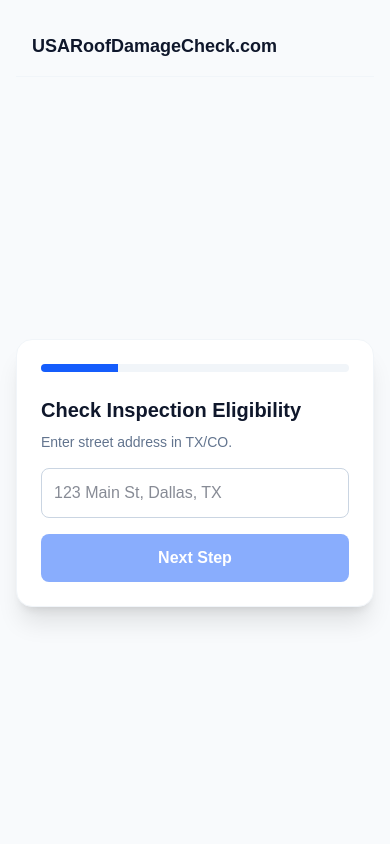
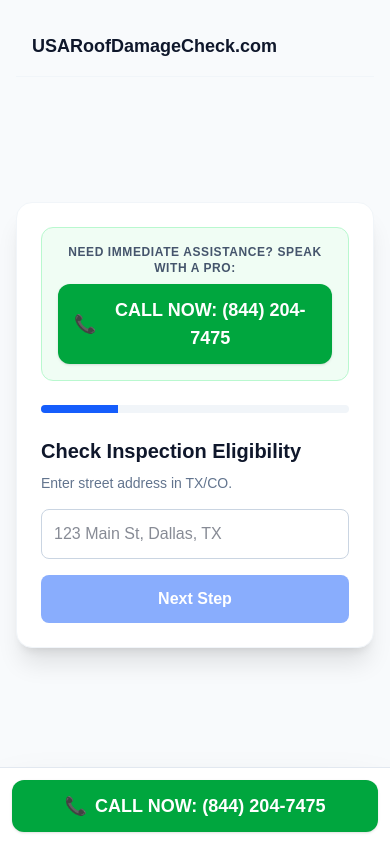
Before and after one commit to dili7899-rgb/roofing-leadgen, a Next.js app: page / in a window 390 px wide. Shown: the top 844 px of the page. Built offline with nearby package versions, Linux system fonts and the light colour scheme.

Commit message:
Update page with new phone number

```diff
--- a/app/page.tsx
+++ b/app/page.tsx
@@ -47,16 +47,38 @@ export default function HomePage() {
 
   return (
     // Removed justify-between to prevent awkward spacing, using standard flex-col
-    <main className="min-h-screen bg-slate-50 flex flex-col p-4">
+    <main className="min-h-screen bg-slate-50 flex flex-col p-4 pb-24 md:pb-4">
 
-      {/* HEADER SECTION (Optional but recommended) */}
-      <header className="max-w-7xl mx-auto w-full py-4 px-4 flex justify-between items-center border-b border-slate-100 mb-10">
+      {/* HEADER SECTION */}
+      <header className="max-w-7xl mx-auto w-full py-4 px-4 flex justify-between items-center border-b border-slate-100 mb-6">
         <div className="font-bold text-lg text-slate-900">USARoofDamageCheck.com</div>
+        <a
+          href="tel:+18442047475"
+          className="hidden md:flex items-center gap-2 text-sm font-bold text-green-700 bg-green-50 border border-green-200 px-3 py-1.5 rounded-lg hover:bg-green-100 transition"
+        >
+          <span>📞</span>
+          <span>(844) 204-7475</span>
+        </a>
       </header>
 
       {/* MAIN CONTENT / FORM SECTION */}
-      <div className="flex-grow flex items-center justify-center py-10">
+      <div className="flex-grow flex items-center justify-center py-6">
         <div className="max-w-md w-full bg-white rounded-2xl shadow-xl p-6 border border-slate-100">
+
+          {/* TOP CLICK-TO-CALL BANNER */}
+          <div className="mb-6 p-4 bg-green-50 border border-green-200 rounded-xl text-center">
+            <p className="text-xs font-bold text-slate-600 uppercase tracking-wider mb-2">
+              Need Immediate Assistance? Speak With A Pro:
+            </p>
+            <a
+              href="tel:+18442047475"
+              className="flex items-center justify-center gap-2 w-full bg-green-600 hover:bg-green-700 text-white font-extrabold text-lg py-3 px-4 rounded-xl shadow transition"
+            >
+              <span>📞</span>
+              <span>CALL NOW: (844) 204-7475</span>
+            </a>
+          </div>
+
           {step < 5 && (
             <div className="w-full bg-slate-100 h-2 rounded-full mb-6 overflow-hidden">
               <div className="bg-blue-600 h-full transition-all duration-300" style={{ width: `${(step / 4) * 100}%` }}></div>
@@ -171,16 +193,38 @@ export default function HomePage() {
 
           {/* STEP 5 - Confirmation */}
           {step === 5 && (
-            <div className="text-center py-10">
+            <div className="text-center py-6">
               <div className="text-6xl mb-4">✅</div>
               <h2 className="text-2xl font-bold text-slate-900 mb-2">Request Confirmed!</h2>
-              <p className="text-slate-600 text-sm">An inspector will contact you shortly from a local number.</p>
+              <p className="text-slate-600 text-sm mb-6">An inspector will contact you shortly from a local number.</p>
+
+              <div className="bg-green-50 border border-green-200 rounded-xl p-4">
+                <p className="text-sm font-semibold text-green-900 mb-2">
+                  Want to speak with an agent right now?
+                </p>
+                <a
+                  href="tel:+18442047475"
+                  className="block w-full bg-green-600 hover:bg-green-700 text-white font-bold py-3 px-4 rounded-lg text-lg shadow transition"
+                >
+                  📞 Call Now: (844) 204-7475
+                </a>
+              </div>
             </div>
           )}
         </div>
       </div>
 
-      {/* OLD FOOTER AND DISCLAIMER REMOVED FROM HERE */}
+      {/* MOBILE STICKY CALL BAR */}
+      <div className="fixed bottom-0 left-0 right-0 bg-white border-t border-slate-200 p-3 shadow-2xl md:hidden z-50">
+        <a
+          href="tel:+18442047475"
+          className="flex items-center justify-center gap-2 w-full bg-green-600 active:bg-green-700 text-white font-bold py-3 rounded-xl text-lg shadow"
+        >
+          <span>📞</span>
+          <span>CALL NOW: (844) 204-7475</span>
+        </a>
+      </div>
+
     </main>
   );
 }
--- a/components/form/RoofingForm.tsx
+++ b/components/form/RoofingForm.tsx
@@ -33,7 +33,6 @@ export const RoofingForm: React.FC = () => {
 
     setIsSubmitting(true);
 
-    // Улавяне на ActiveProspect TrustedForm & Verisk Jornaya сертификати от DOM-а
     const tfInput = document.querySelector<HTMLInputElement>('input[name="xxTrustedFormCertUrl"]');
     const jornayaInput = document.querySelector<HTMLInputElement>('input[name="universal_leadid"]');
 
@@ -67,9 +66,22 @@ export const RoofingForm: React.FC = () => {
 
   return (
     <div className="w-full max-w-xl mx-auto bg-white rounded-2xl shadow-xl border border-gray-100 p-6 md:p-8">
-      {/* Скрити AdTech полета за авто-попълване от TrustedForm и Jornaya */}
       <input type="hidden" name="xxTrustedFormCertUrl" id="xxTrustedFormCertUrl" />
       <input type="hidden" name="universal_leadid" id="leadid_token" />
+
+      {/* CALL BANNER */}
+      <div className="mb-6 p-4 bg-green-50 border border-green-200 rounded-xl text-center">
+        <p className="text-xs font-bold text-gray-600 uppercase tracking-wider mb-2">
+          Need Immediate Assistance? Speak With A Pro Right Away:
+        </p>
+        <a
+          href="tel:+18442047475"
+          className="flex items-center justify-center gap-2 w-full bg-green-600 hover:bg-green-700 text-white font-extrabold text-lg md:text-xl py-3 px-4 rounded-xl shadow transition"
+        >
+          <span>📞</span>
+          <span>CALL NOW: (844) 204-7475</span>
+        </a>
+      </div>
 
       {step <= 5 && (
         <div className="mb-6 font-medium">
@@ -276,9 +288,21 @@ export const RoofingForm: React.FC = () => {
         <div className="text-center py-8">
           <div className="text-5xl mb-4">✅</div>
           <h2 className="text-2xl font-bold text-gray-900 mb-2">Request Received!</h2>
-          <p className="text-gray-600">
+          <p className="text-gray-600 mb-6">
             Your estimate request has been submitted. A certified local contractor will reach out to you shortly.
           </p>
+
+          <div className="bg-green-50 border border-green-200 rounded-xl p-4">
+            <p className="text-sm font-semibold text-green-900 mb-2">
+              Want to skip the wait? Speak with an agent right now:
+            </p>
+            <a
+              href="tel:+18442047475"
+              className="block w-full bg-green-600 hover:bg-green-700 text-white font-bold py-3 px-4 rounded-lg text-lg shadow transition"
+            >
+              📞 Call Now: (844) 204-7475
+            </a>
+          </div>
         </div>
       )}
     </div>
```
